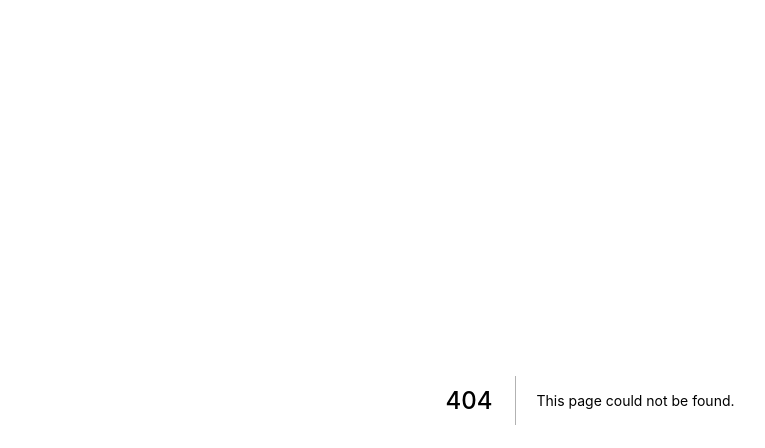
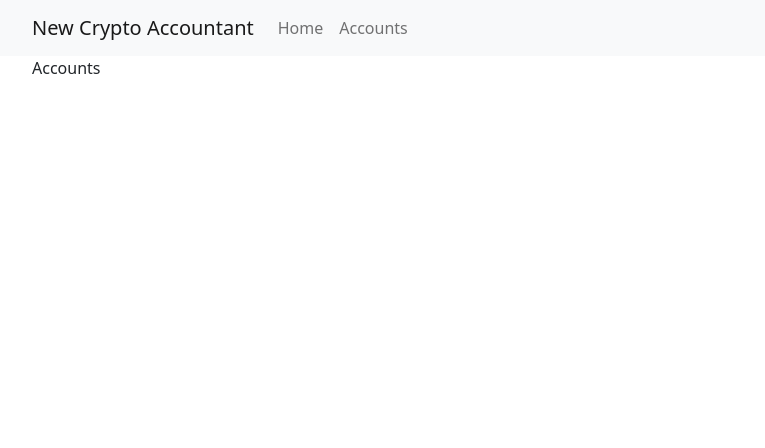
Before and after one commit to qbalin/new_crypto_accountant_ui, a Next.js app: page /accounts in a window 1280 px wide. Before the commit this address had no page. Shown: the top 448 px of the page, without its empty margins (50-815 px from the left). Built offline with nearby package versions, Linux system fonts and the light colour scheme.

Commit message:
Add react-bootstrap

```diff
--- a/package.json
+++ b/package.json
@@ -7,8 +7,10 @@
     "lint": "next lint"
   },
   "dependencies": {
+    "bootstrap": "5.1.3",
     "next": "latest",
     "react": "17.0.2",
+    "react-bootstrap": "^2.0.4",
     "react-dom": "17.0.2"
   },
   "devDependencies": {
--- /dev/null
+++ b/pages/_app.tsx
@@ -0,0 +1,33 @@
+import { AppProps } from 'next/app'
+import { Navbar, Container, Nav } from 'react-bootstrap';
+import NextLink from 'next/link';
+import 'bootstrap/dist/css/bootstrap.min.css';
+
+const Link = ({children, href}) =>
+  <NextLink href={href}>
+    <a className="nav-link" rel="noopener noreferrer">
+    {children}
+    </a>
+  </NextLink>;
+
+export default function App({ Component, pageProps } : AppProps) {
+  return (
+      <div>
+        <Navbar bg="light" expand="lg">
+          <Container>
+            <Navbar.Brand href="#home">New Crypto Accountant</Navbar.Brand>
+            <Navbar.Toggle aria-controls="basic-navbar-nav" />
+            <Navbar.Collapse id="basic-navbar-nav">
+              <Nav className="me-auto">
+                <Link href='/'>Home</Link>
+                <Link href='/accounts'>Accounts</Link>
+              </Nav>
+            </Navbar.Collapse>
+          </Container>
+        </Navbar>
+        <Container>
+          <Component {...pageProps} />
+        </Container>
+      </div>
+    );
+}
--- /dev/null
+++ b/pages/accounts.tsx
@@ -0,0 +1,7 @@
+const Accounts = () => {
+  return (
+    <div>Accounts</div>
+  );
+}
+
+export default Accounts;
--- a/pages/index.tsx
+++ b/pages/index.tsx
@@ -1,4 +1,5 @@
 import Head from 'next/head'
+import {Button} from 'react-bootstrap'
 
 export default function Home() {
   return (
@@ -8,6 +9,7 @@ export default function Home() {
       </Head>
 
       <main>
+        <Button>Clik</Button>
       </main>
 
       <style jsx>{`
--- a/pages/posts/first_post.js
+++ /dev/null
@@ -1,3 +0,0 @@
-export default function FirstPost() {
-  return <h1>First Post</h1>
-}
```
Also changed, not shown: 1 other file (tests, documents, lock files or other folders).
